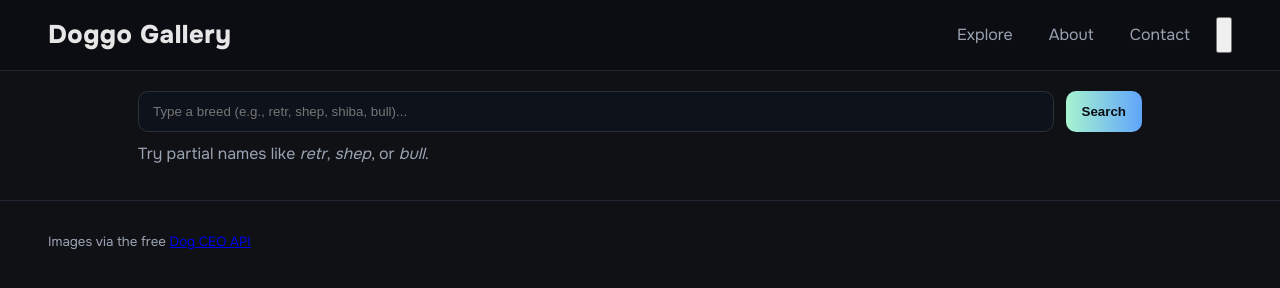
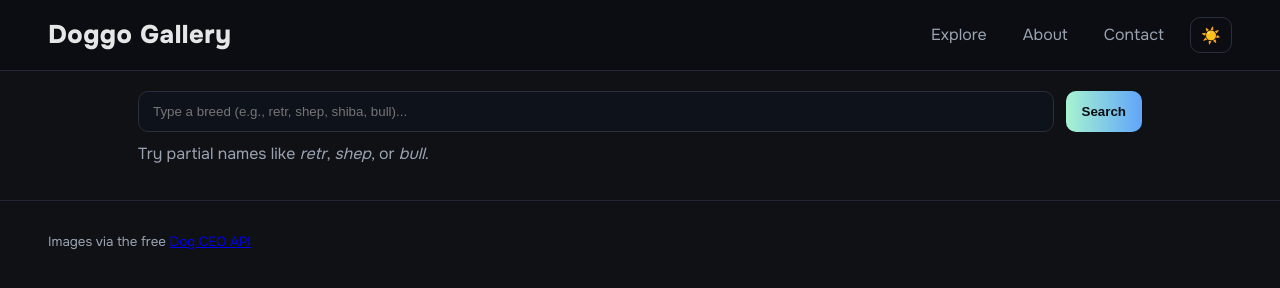
Before and after one commit to kbadams07/UTK_Project02, a plain HTML site: page index.html in a window 1280 px wide. Drawn offline with Linux system fonts and the light colour scheme; no server answers.

Commit message:
add light mode button in style

```diff
--- a/css/style.scss
+++ b/css/style.scss
@@ -2,7 +2,7 @@
 // Compile with: sass --watch css/style.scss:css/style.css
 $bg:#0f1115; $card:#171923; $text:#e6e6e6; $muted:#9aa3b2; $accent:#a7f3d0; $accent2:#60a5fa; $gap:12px;
 
-:root{ /* variables are here for reference only */ }
+/* variables are here for reference only */
 
 body{ margin:0; font-family:"Onest",system-ui,-apple-system,Segoe UI,Roboto,Arial,sans-serif; background:$bg; color:$text; line-height:1.5; }
 
--- a/index.html
+++ b/index.html
@@ -23,7 +23,7 @@
       <a href="#contact">Contact</a>
       <!-- Theme toggle -->
     <button id="theme-toggle" class="theme-toggle" type="button"
-            aria-label="Toggle color theme" aria-pressed="false"></button>
+            aria-label="Toggle color theme" aria-pressed="false">☀️</button>
     </nav>
   </header>
 
```
Also changed, not shown: css/style.css.
